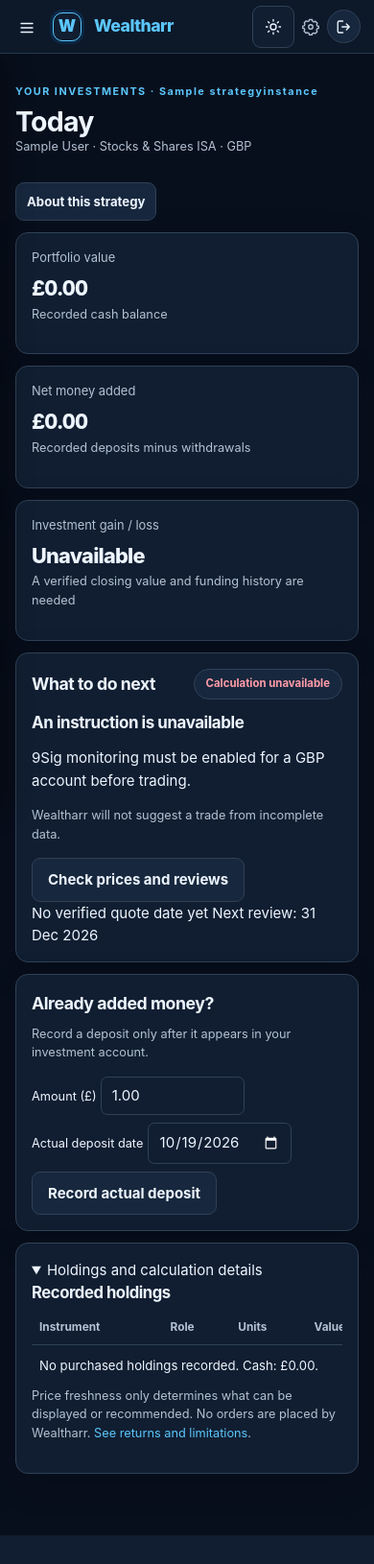
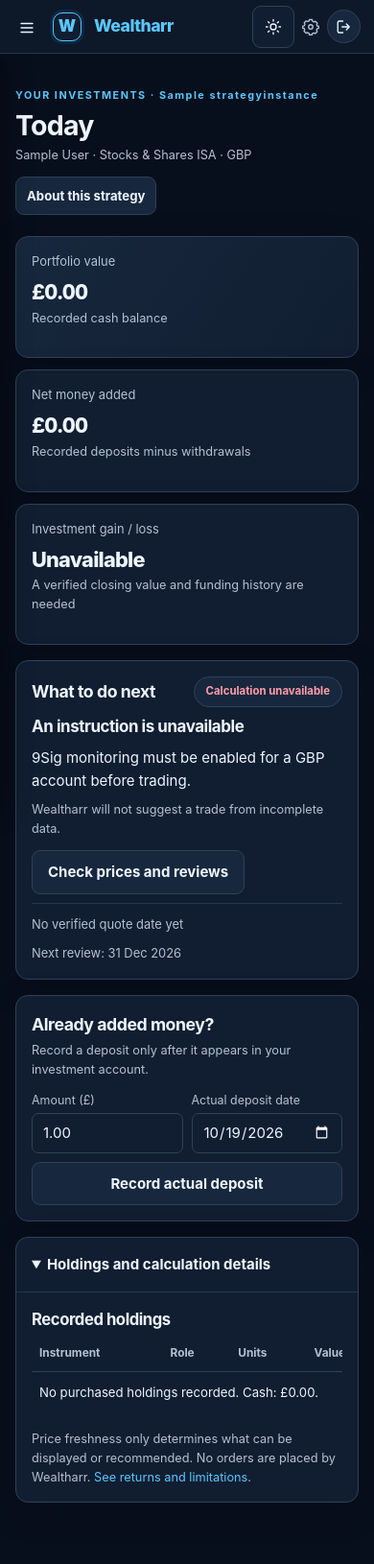
Before and after one commit to Ricas13/wealtharr_v2, a Django app: page /cockpit/ in a window 390 px wide, after a click on "Holdings and calculation details". Shown: the whole page at 96% size. Before the commit the page ends 1600 px from the top, so only its background shows below. Run offline with Django 5.2, Linux system fonts and the light colour scheme; a user stored in the database is signed in; data comes from the database, SQL or seed files in the repository; tables that the repository leaves empty hold one stand-in row (values such as "Sample post"); data that the repository does not hold is empty; parts of the project's set-up code (start-up, migrations or seed data) failed here and were passed over.

Commit message:
feat(ui): responsive dark owner pages with accessible details and compact action hierarchy

```diff
--- a/static/css/cockpit.css
+++ b/static/css/cockpit.css
@@ -39,3 +39,74 @@
 .ck-test-row{display:flex;flex-wrap:wrap;gap:9px;margin-top:20px}
 .cockpit .form-field{margin-block:12px}
 .cockpit .form-field input:not([type=checkbox]),.cockpit .form-field select{max-width:100%;min-height:44px;background:var(--panel-hi);color:var(--text);border:1px solid var(--stroke);border-radius:8px;padding:9px 11px}
+
+/* Section E — one-decision owner experience and reusable investment surfaces. */
+.ck-v2{max-width:1160px;gap:16px}
+.ck-v2 .ck-top{margin-block:4px 6px}
+.ck-v2 .ck-top .ck-muted{margin:5px 0 0}
+.ck-v2 .ck-hero{background:linear-gradient(125deg,var(--panel-hi),var(--panel))}
+.ck-v2 .ck-focus-trade{border-color:var(--cyan)}
+.ck-v2 .ck-focus-review{border-color:var(--warning)}
+.ck-v2 .ck-focus-blocked{border-color:var(--stroke)}
+.ck-v2 .ck-next{display:grid;gap:9px}
+.ck-v2 .ck-next>p,.ck-v2 .ck-next>.ck-action-text{margin:0}
+.ck-v2 .ck-next .ck-orders{margin:4px 0}
+.ck-v2 .ck-next .ck-orders strong{font-variant-numeric:tabular-nums}
+.ck-v2 .ck-refresh-form{margin-top:4px}
+.ck-v2 .ck-freshness{display:flex;gap:10px 24px;flex-wrap:wrap;border-top:1px solid var(--stroke-soft);padding-top:12px;color:var(--muted);font-size:.86rem}
+.ck-v2 .ck-contribution{display:grid;grid-template-columns:minmax(0,1fr) minmax(0,1.35fr);align-items:center;gap:12px 18px}
+.ck-v2 .ck-contribution h2{margin:0 0 4px}
+.ck-v2 .ck-contribution p{margin:0}
+.ck-v2 .ck-deposit-form{display:flex;flex-wrap:wrap;align-items:end;gap:9px}
+.ck-v2 .ck-form-pair{display:grid;gap:4px;min-width:150px;flex:1}
+.ck-v2 .ck-form-pair label{width:auto;color:var(--muted);font-size:.83rem}
+.ck-v2 .ck-form-pair .field{width:100%;max-width:none;min-height:42px}
+.ck-v2 .ck-deposit-form .btn{min-height:42px}
+.ck-v2 .ck-disclosure{padding:0;overflow:visible}
+.ck-v2 .ck-disclosure>summary{cursor:pointer;list-style-position:inside;padding:18px 22px;font-weight:700}
+.ck-v2 .ck-disclosure[open]>summary{border-bottom:1px solid var(--stroke-soft)}
+.ck-v2 .ck-details-body{padding:18px 22px}
+.ck-v2 .ck-details-body .ck-muted:last-child{margin:18px 0 0}
+.ck-v2 .ck-disclosure-inline{margin-top:15px;border-top:1px solid var(--stroke-soft);padding-top:12px}
+.ck-v2 .ck-disclosure-inline summary,.ck-v2 .ck-history summary{cursor:pointer;color:var(--cyan);font-weight:650}
+.ck-v2 summary:focus-visible{outline:2px solid var(--cyan);outline-offset:3px;border-radius:4px}
+.ck-v2 .ck-disclosure-inline p{margin:12px 0 0}
+.ck-v2 .ck-metrics-two{grid-template-columns:repeat(2,minmax(0,1fr))}
+.ck-v2 .ck-stat-pairs{display:grid;grid-template-columns:repeat(2,minmax(0,1fr));gap:17px;margin-top:15px}
+.ck-v2 .ck-stat-pairs>div{display:grid;gap:3px;border-bottom:1px solid var(--stroke-soft);padding-bottom:10px}
+.ck-v2 .ck-stat-pairs span{color:var(--muted);font-size:.86rem}
+.ck-v2 .ck-stat-pairs strong{font-size:1.24rem;font-variant-numeric:tabular-nums;overflow-wrap:anywhere}
+.ck-v2 .ck-detail-summary>.ck-muted{margin:16px 0 0}
+.ck-v2 .ck-timeline li{padding:15px 0}
+.ck-v2 .ck-timeline li:last-child{border-bottom:none;padding-bottom:0}
+.ck-v2 .ck-timeline h3{font-size:1rem;overflow-wrap:anywhere}
+.ck-v2 .ck-timeline details{margin-top:10px}
+.ck-v2 .ck-timeline details p{margin-top:9px;white-space:normal;overflow-wrap:anywhere}
+.ck-v2 .ck-history{list-style:none}
+.ck-v2 .ck-ledger-table{min-width:680px}
+.ck-v2 .ck-ledger-table th,.ck-v2 .ck-ledger-table td{font-variant-numeric:tabular-nums;white-space:nowrap}
+.ck-v2 .ck-ledger-note td{padding-top:0;color:var(--muted);white-space:normal;overflow-wrap:anywhere}
+.ck-v2 .ck-ledger-note{border-bottom:1px solid var(--stroke-soft)}
+.ck-v2 .ck-instrument-grid{display:grid;grid-template-columns:repeat(2,minmax(0,1fr));gap:12px;margin-top:18px}
+.ck-v2 .ck-instrument{border:1px solid var(--stroke-soft);border-radius:var(--radius);padding:18px;min-width:0}
+.ck-v2 .ck-instrument h3{font-size:1.08rem;line-height:1.45;overflow-wrap:anywhere}
+.ck-v2 .ck-instrument .ck-overline{letter-spacing:.08em}
+.ck-v2 .ck-facts{display:grid;gap:9px;margin:15px 0}
+.ck-v2 .ck-facts>div{border-top:1px solid var(--stroke-soft);padding-top:8px;display:grid;gap:2px}
+.ck-v2 .ck-facts dt{color:var(--muted);font-size:.8rem}
+.ck-v2 .ck-facts dd{margin:0;overflow-wrap:anywhere;font-weight:560}
+.ck-v2 .ck-link-row,.ck-v2 .ck-bottom-links{display:flex;flex-wrap:wrap;gap:12px}
+.ck-v2 .ck-link-row a{overflow-wrap:anywhere}
+.ck-v2 .ck-prose{overflow-wrap:anywhere}
+@media(max-width:780px){
+  .ck-v2 .ck-contribution{grid-template-columns:1fr}
+  .ck-v2 .ck-instrument-grid{grid-template-columns:1fr}
+}
+@media(max-width:649px){
+  .ck-v2 .ck-top{align-items:flex-start}
+  .ck-v2 .ck-metrics-two{grid-template-columns:1fr}
+  .ck-v2 .ck-stat-pairs{grid-template-columns:1fr 1fr}
+  .ck-v2 .ck-deposit-form .btn{width:100%}
+  .ck-v2 .ck-details-body{padding:16px}
+  .ck-v2 .ck-disclosure>summary{padding:16px}
+}
```
